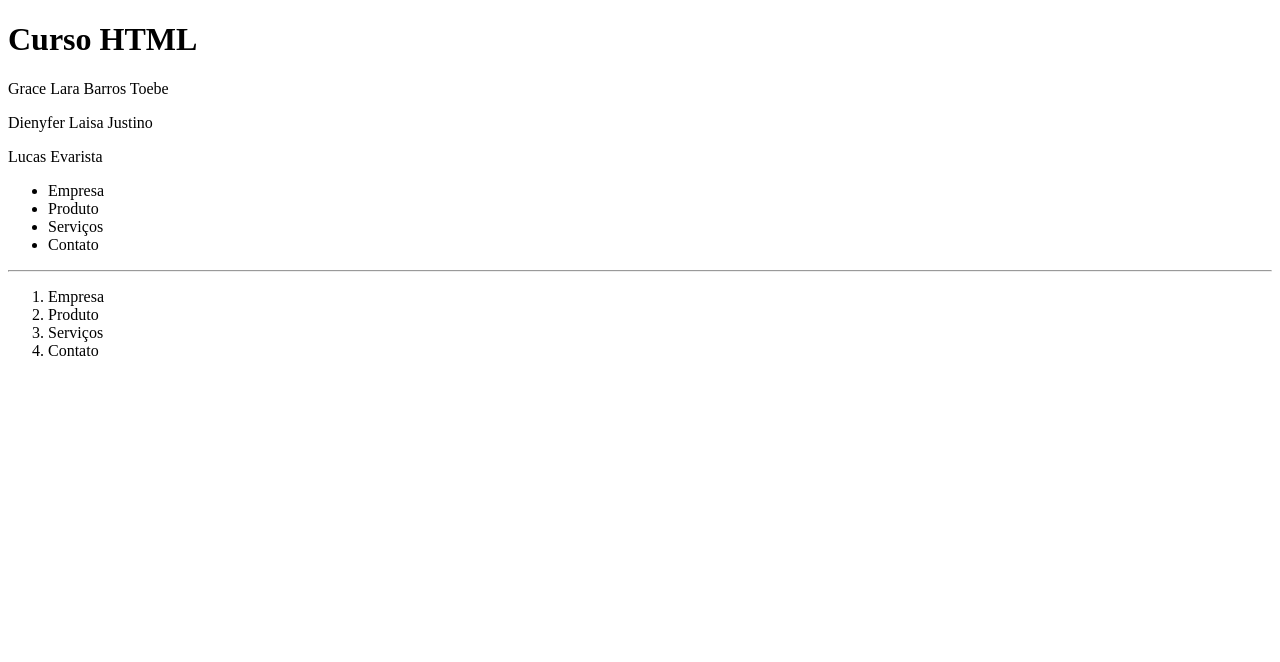
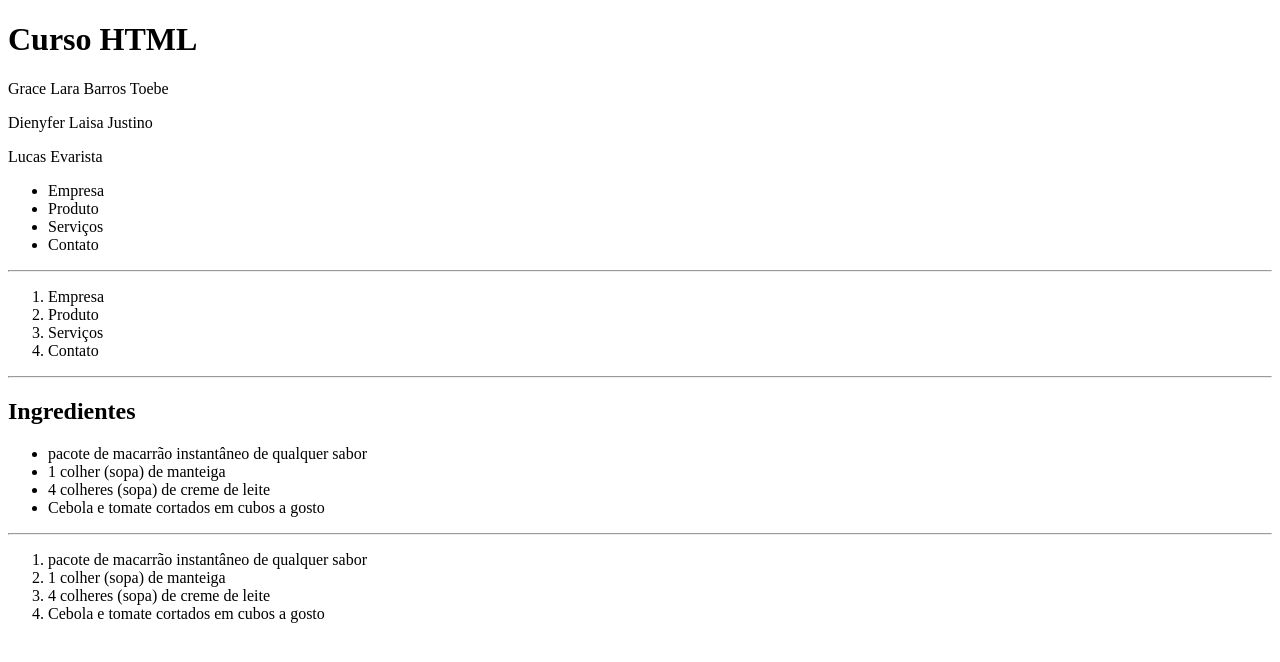
Before and after one commit to gracelarabarros/quarta-tentativa, a plain HTML site: page index.html in a window 1280 px wide. Drawn offline with Linux system fonts and the light colour scheme.

Commit message:
listas_2

```diff
--- a/index.html
+++ b/index.html
@@ -23,5 +23,21 @@
         <li>Serviços</li>
         <li>Contato</li>
     </ol>
+    <hr>
+    <h2>Ingredientes</h2>
+    <ul>
+        <li>pacote de macarrão instantâneo de qualquer sabor</li>
+        <li>1 colher (sopa) de manteiga</li>
+        <li>4 colheres (sopa) de creme de leite</li>
+        <li>Cebola e tomate cortados em cubos a gosto</li>
+    </ul>
+    <hr>
+    <ol>
+        <li>pacote de macarrão instantâneo de qualquer sabor</li>
+        <li>1 colher (sopa) de manteiga</li>
+        <li>4 colheres (sopa) de creme de leite</li>
+        <li>Cebola e tomate cortados em cubos a gosto</li>
+    </ol>
+
 </body>
 </html>
```
